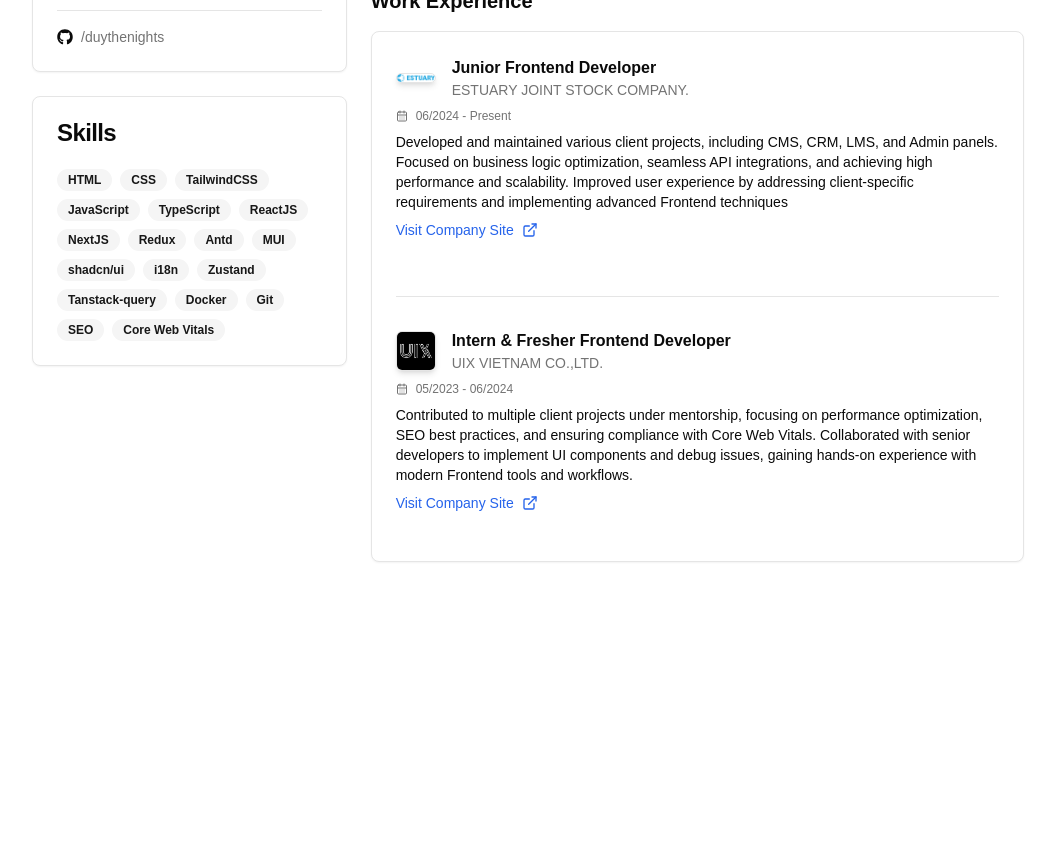
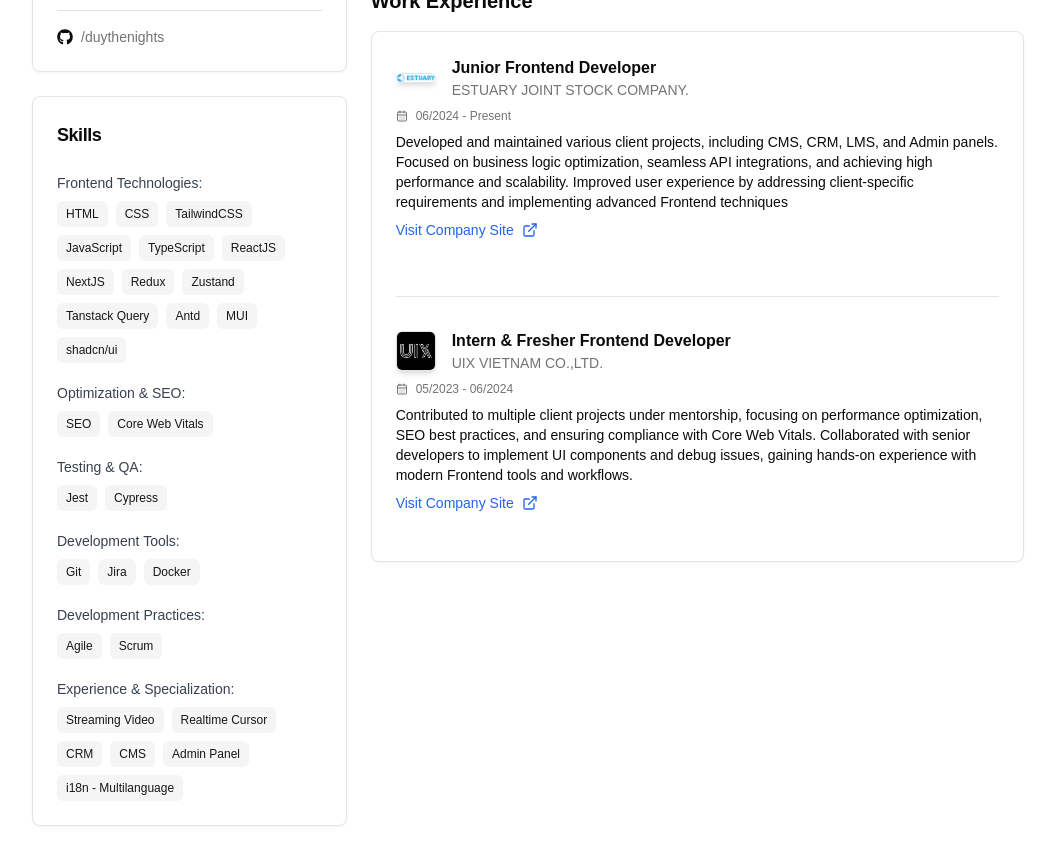
Before and after one commit to duythenights/duythenights_portfolio, a Next.js app: page / in a window 1280 px wide. Shown: the part 560-1418 px from the top of the page, without its empty margins (112-1167 px from the left). Before the commit the page ends 1154 px from the top, so only its background shows below. Built offline with nearby package versions, Linux system fonts and the light colour scheme; what @radix-ui/themes would draw is missing.

Commit message:
feat: update skills section

```diff
--- a/src/components/Skills.tsx
+++ b/src/components/Skills.tsx
@@ -1,7 +1,9 @@
 import { Card, CardHeader, CardTitle, CardContent } from "@/components/ui/card";
 import { Badge } from "@/components/ui/badge";
-// TODO: Update skills
-const skills = [
+
+// Categorized skills
+const categorizedSkills = {
+  "Frontend Technologies": [
     "HTML",
     "CSS",
     "TailwindCSS",
@@ -10,32 +12,49 @@ const skills = [
     "ReactJS",
     "NextJS",
     "Redux",
+    "Zustand",
+    "Tanstack Query",
     "Antd",
     "MUI",
     "shadcn/ui",
-  "i18n",
-  "Zustand",
-  "Tanstack-query",
-  "Docker",
-  "Git",
-  "SEO",
-  "Core Web Vitals",
-];
+  ],
+  "Optimization & SEO": ["SEO", "Core Web Vitals"],
+  "Testing & QA": ["Jest", "Cypress"],
+  "Development Tools": ["Git", "Jira", "Docker"],
+  "Development Practices": ["Agile", "Scrum"],
+  "Experience & Specialization": [
+    "Streaming Video",
+    "Realtime Cursor",
+    "CRM",
+    "CMS",
+    "Admin Panel",
+    "i18n - Multilanguage",
+  ],
+};
 
 export const Skills = () => {
   return (
     <Card className="mt-6">
       <CardHeader>
-        <CardTitle>Skills</CardTitle>
+        <CardTitle className="text-lg font-semibold">Skills</CardTitle>
       </CardHeader>
-      <CardContent>
-        <div className="flex flex-wrap gap-2">
-          {skills.map((s, i) => (
-            <Badge key={i} variant="secondary">
-              {s}
+      <CardContent className="space-y-5">
+        {Object.entries(categorizedSkills).map(([category, skills]) => (
+          <div key={category}>
+            <h3 className="text-sm font-medium text-gray-700">{category}:</h3>
+            <div className="flex flex-wrap gap-2 mt-2">
+              {skills.map((skill, i) => (
+                <Badge
+                  key={i}
+                  variant="secondary"
+                  className="px-2 py-1 text-xs font-medium rounded-md"
+                >
+                  {skill}
                 </Badge>
               ))}
             </div>
+          </div>
+        ))}
       </CardContent>
     </Card>
   );
```
Lines whose indentation alone changed are shown as unchanged.
